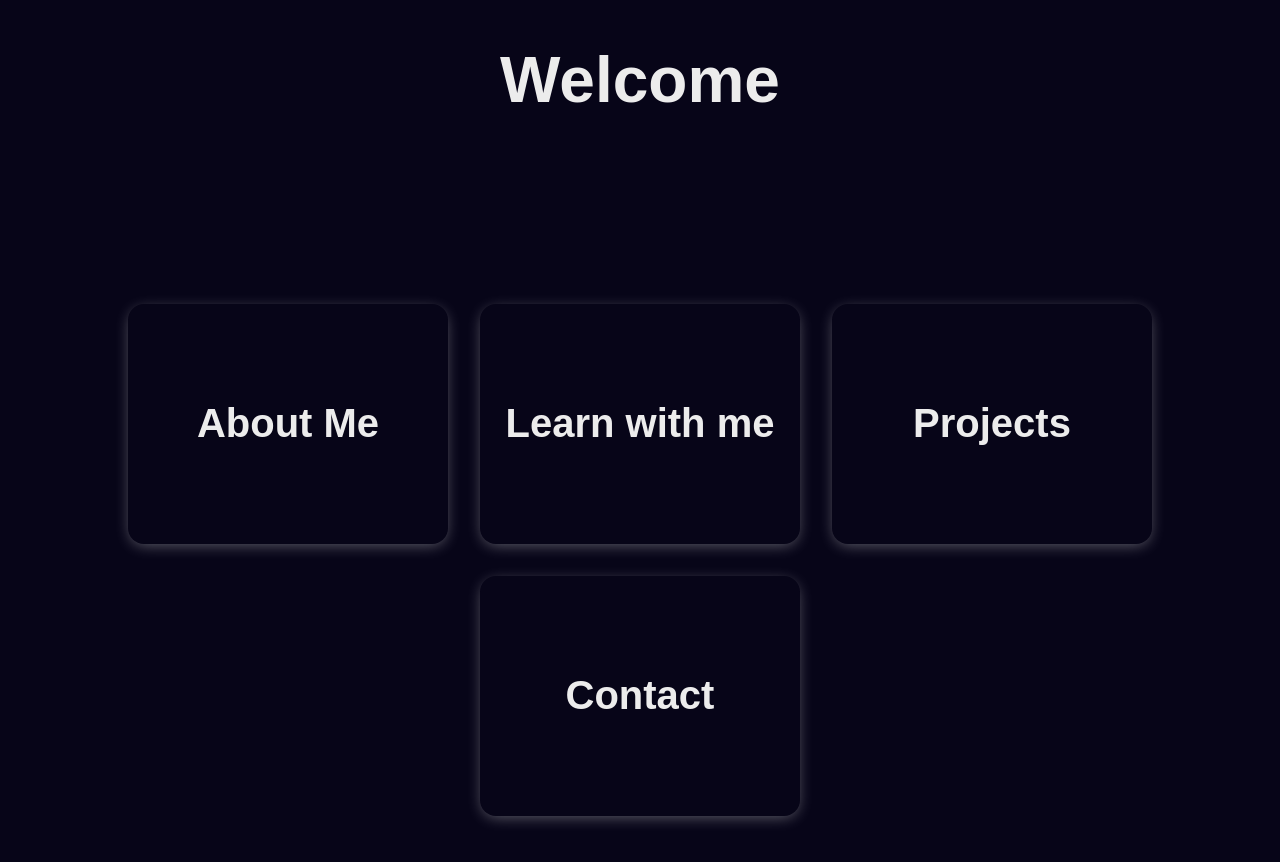
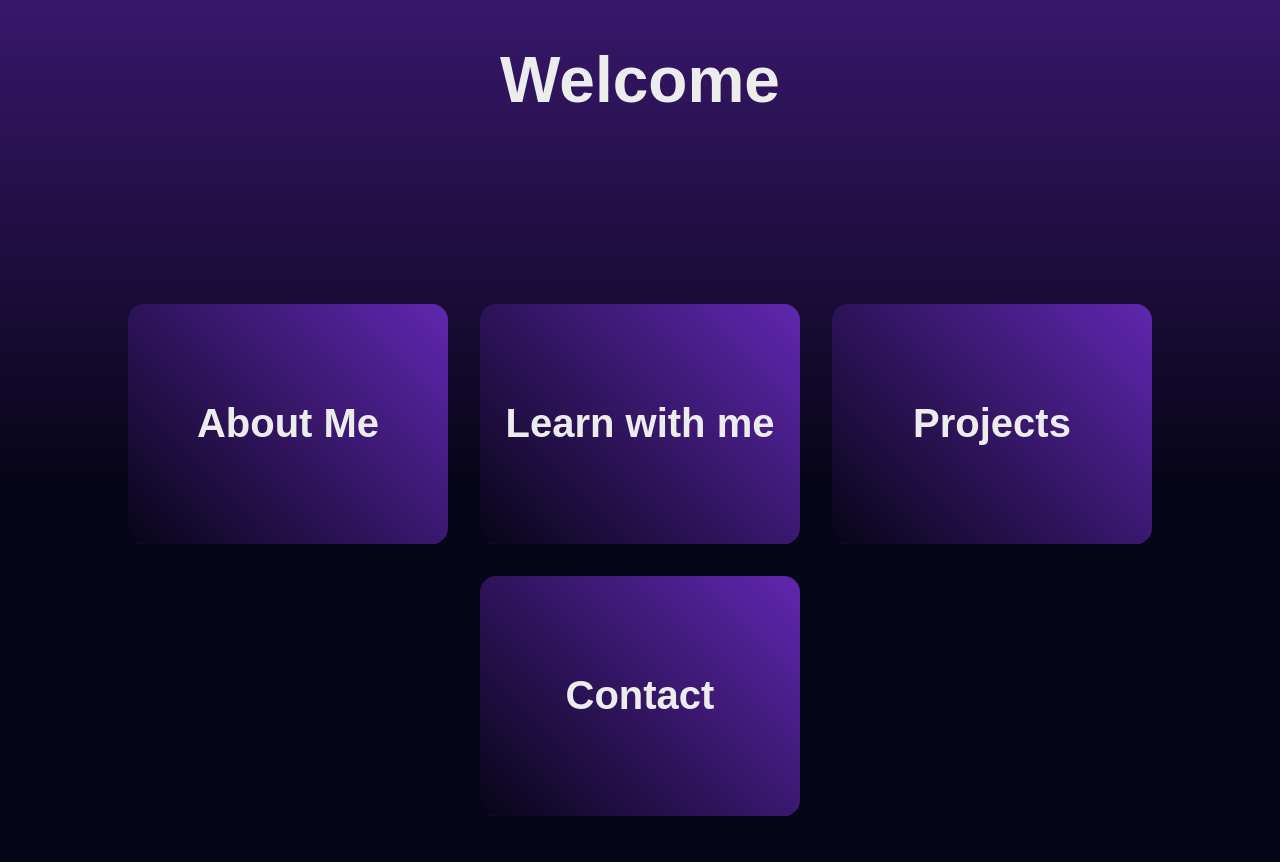
Before and after one commit to FeliXL2111/FeliXL2111.github.io, a plain HTML site: page index.html in a window 1280 px wide. Drawn offline with Linux system fonts and the light colour scheme.

Commit message:
gradient, moderner

```diff
--- a/main.css
+++ b/main.css
@@ -1,6 +1,7 @@
 
 body {
     background-color: #070518;
+    background-image: linear-gradient(to bottom, rgba(117, 46, 210, 0.443) 0%, #070518 50%);
     color: #ececec;
     font-family: 'Rancho', sans-serif;
     font-weight: bold;
@@ -50,9 +51,10 @@ section{
         width: 20rem;
         height: 15rem;
         background-color: #070518;
+        background-image: linear-gradient(45deg, #070518, rgba(116,46,210,.82));
         border-radius: 1rem;
         transition: all 0.3s;
-        box-shadow: 0 0.2rem 1rem -0.2rem rgba(255, 255, 255, 0.4);
+        box-shadow: 0 0.2rem 0rem -0.2rem rgba(255, 255, 255, 0.4);
         font-size: 2.5rem;
         display: grid;
         place-items: center;
@@ -60,8 +62,8 @@ section{
         justify-content: center;
 }
 .card:hover{
-    transform: scale(0.98);
-    box-shadow:  0 0.3rem 1.5rem -.1rem rgba(255, 255, 255, 0.55);
+    transform: scale(0.95);
+    box-shadow:  0 0.1rem 1.5rem -.3rem rgba(255, 255, 255, 0.37);
 }
 
 .item-text-wrap {
```
Also changed, not shown: login.js (added).
